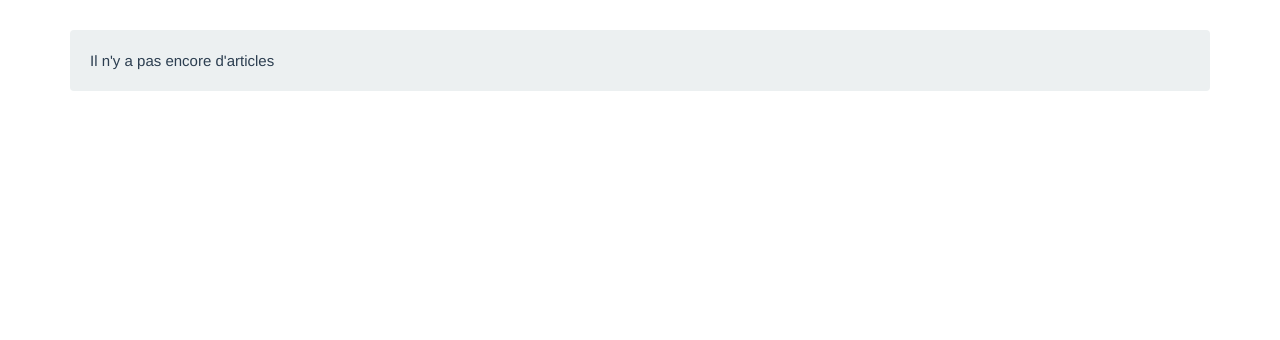
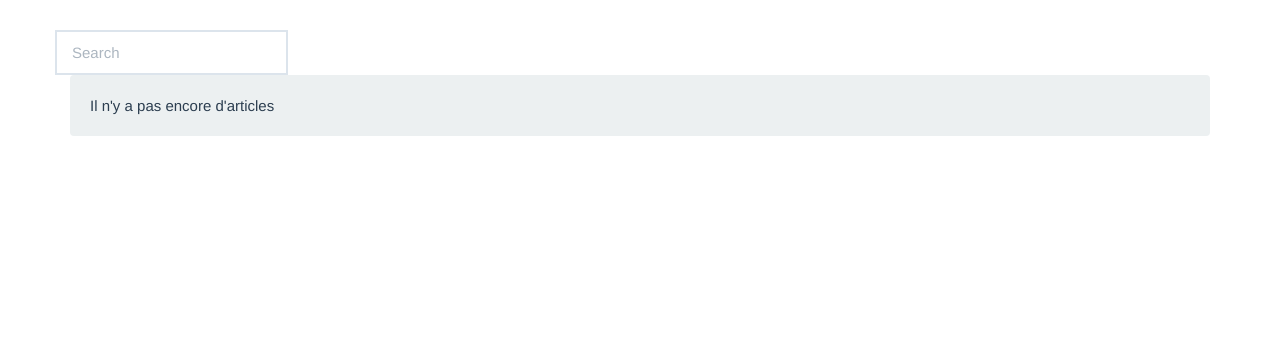
Before and after one commit to PierreThiollent/Mini-CMS-with-Symfony, a Symfony app: template templates/articles/index.html.twig in a window 1280 px wide. Shown: the part 81-421 px from the top of the page. Run offline with Twig, Linux system fonts and the light colour scheme; the template is opened without the code that fills it, so the values that code supplies are empty; some libraries are stand-ins or nearby versions.

Commit message:
feat(): Add input for search and script tag

```diff
--- a/templates/articles/index.html.twig
+++ b/templates/articles/index.html.twig
@@ -7,6 +7,13 @@
 {% block body_id 'articles_all' %}
 
 {% block body %}
+    <div class="row search">
+        <div class="input-group input-group-md">
+            <input id="search" type="text" class="form-control" placeholder="Search" aria-label="Search"
+                   aria-describedby="addon-wrapping">
+        </div>
+    </div>
+
     {% for article in articles %}
         <article>
             <h2>
@@ -23,4 +30,5 @@
     {% else %}
         <div class="well">Il n'y a pas encore d'articles</div>
     {% endfor %}
+    <script rel="script" src="{{ asset('assets/js/main.js') }}"></script>
 {% endblock %}
```
